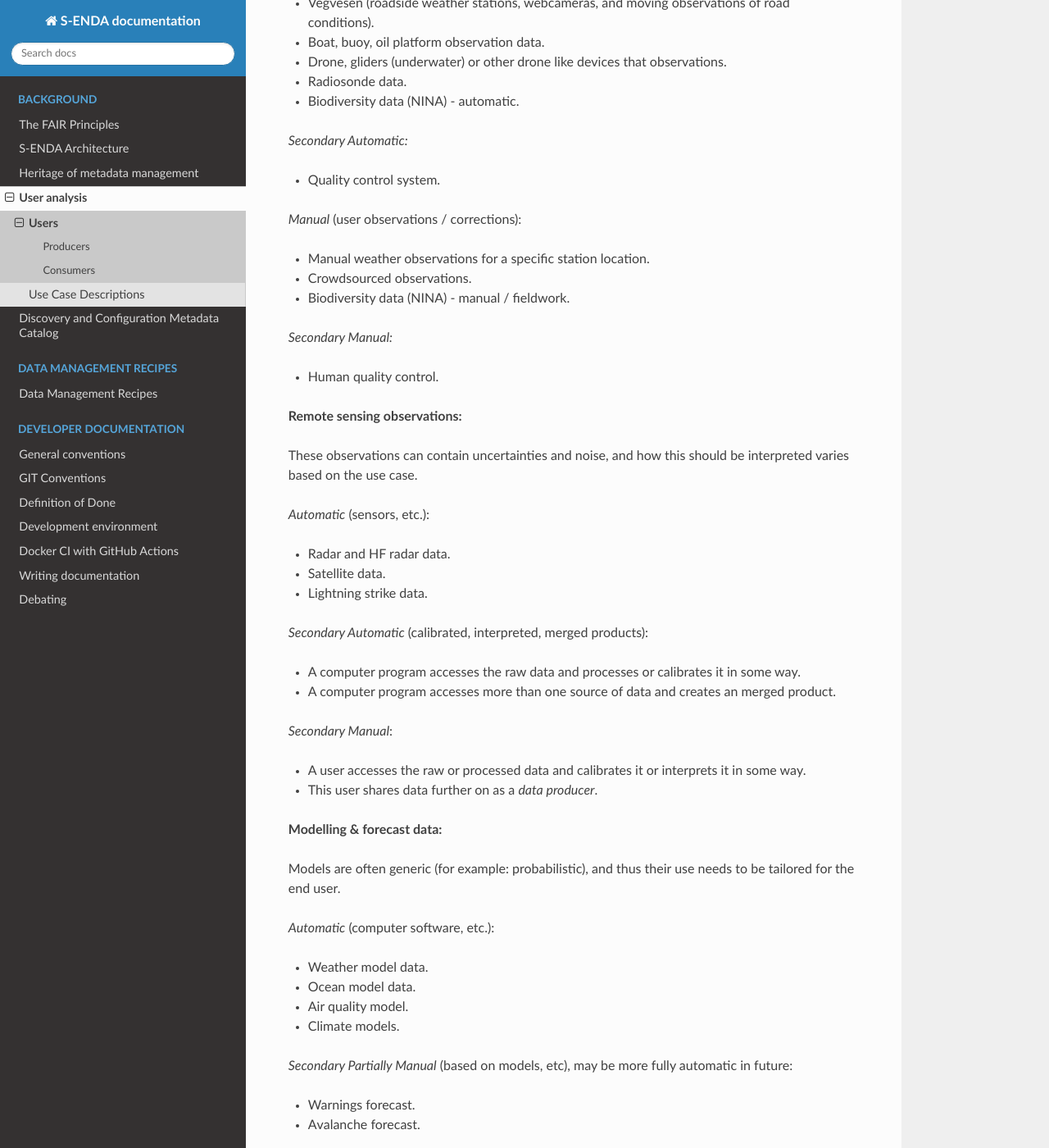
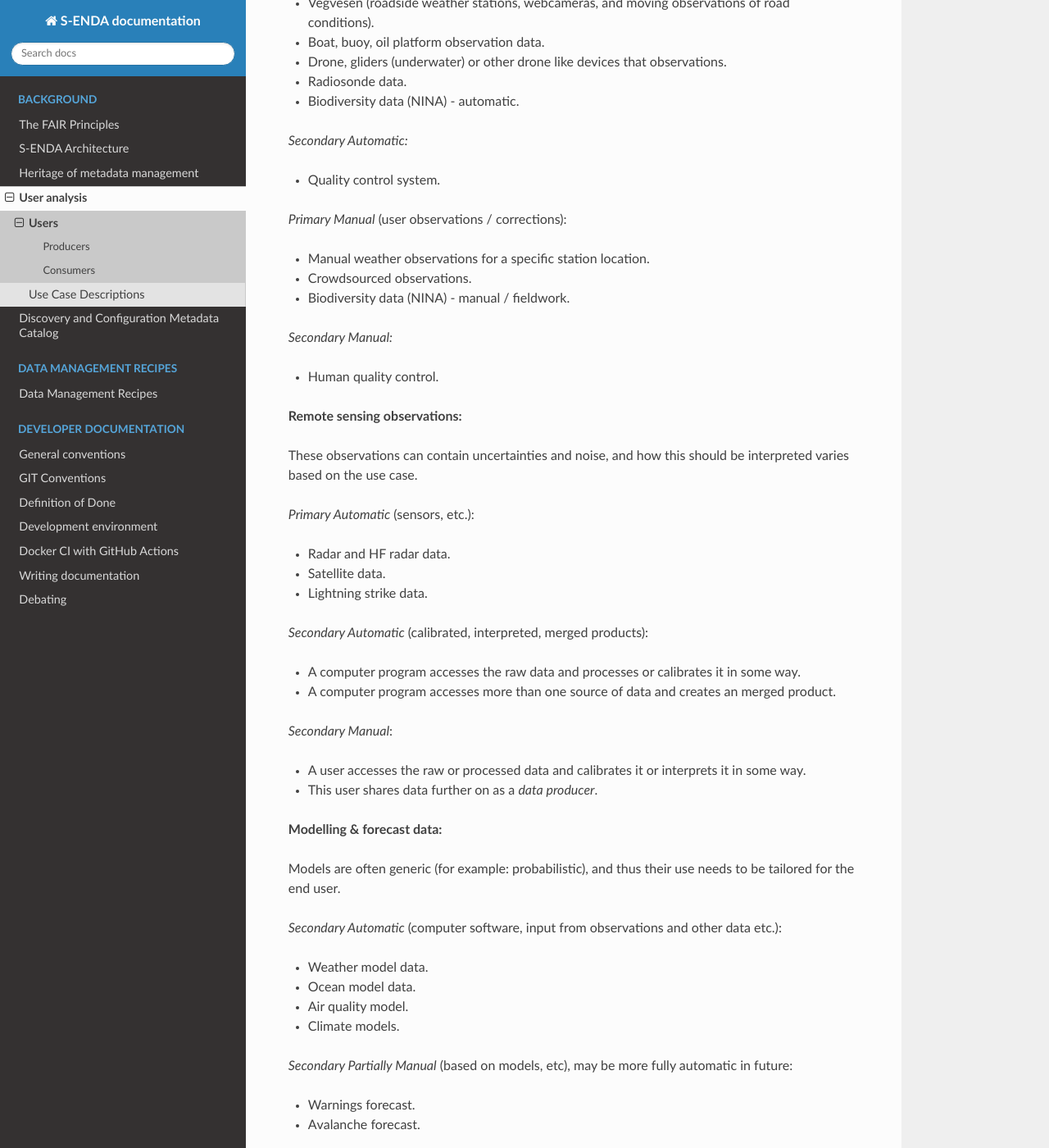
Before and after one commit to metno/S-ENDA-documentation, a Sphinx documentation site: the page built from source/users.rst, in a window 1280 px wide and 1400 px high, scrolled down 632 px. Shown: the whole window at 82% size. Built offline with Sphinx 7.4.7 and the Read the Docs theme 2.0.0, drawn with Linux system fonts in a browser that asks for light colours; some of the changed text lies outside the part shown.

Commit message:
Update users.rst

```diff
--- a/source/users.rst
+++ b/source/users.rst
@@ -16,7 +16,7 @@ Producers
 
 Obeservations can contain uncertainty and errors, and thus they may need to be linked to quality control information. It should also be possible for a producer or consumer to flag suspicious data.
 
-*Automatic* (sensors, etc.):
+*Primary Automatic* (sensors, etc.):
 
 * Weather station observation data.
 
@@ -38,7 +38,7 @@ Obeservations can contain uncertainty and errors, and thus they may need to be l
 
 * Quality control system.
 
-*Manual* (user observations / corrections):
+*Primary Manual* (user observations / corrections):
 
 * Manual weather observations for a specific station location.
 
@@ -54,7 +54,7 @@ Obeservations can contain uncertainty and errors, and thus they may need to be l
 
 These observations can contain uncertainties and noise, and how this should be interpreted varies based on the use case.
 
-*Automatic* (sensors, etc.):
+*Primary Automatic* (sensors, etc.):
 
 * Radar and HF radar data.
 
@@ -78,7 +78,7 @@ These observations can contain uncertainties and noise, and how this should be i
 
 Models are often generic (for example: probabilistic), and thus their use needs to be tailored for the end user.
 
-*Automatic* (computer software, etc.):
+*Secondary Automatic* (computer software, input from observations and other data etc.):
 
 * Weather model data.
 
```
